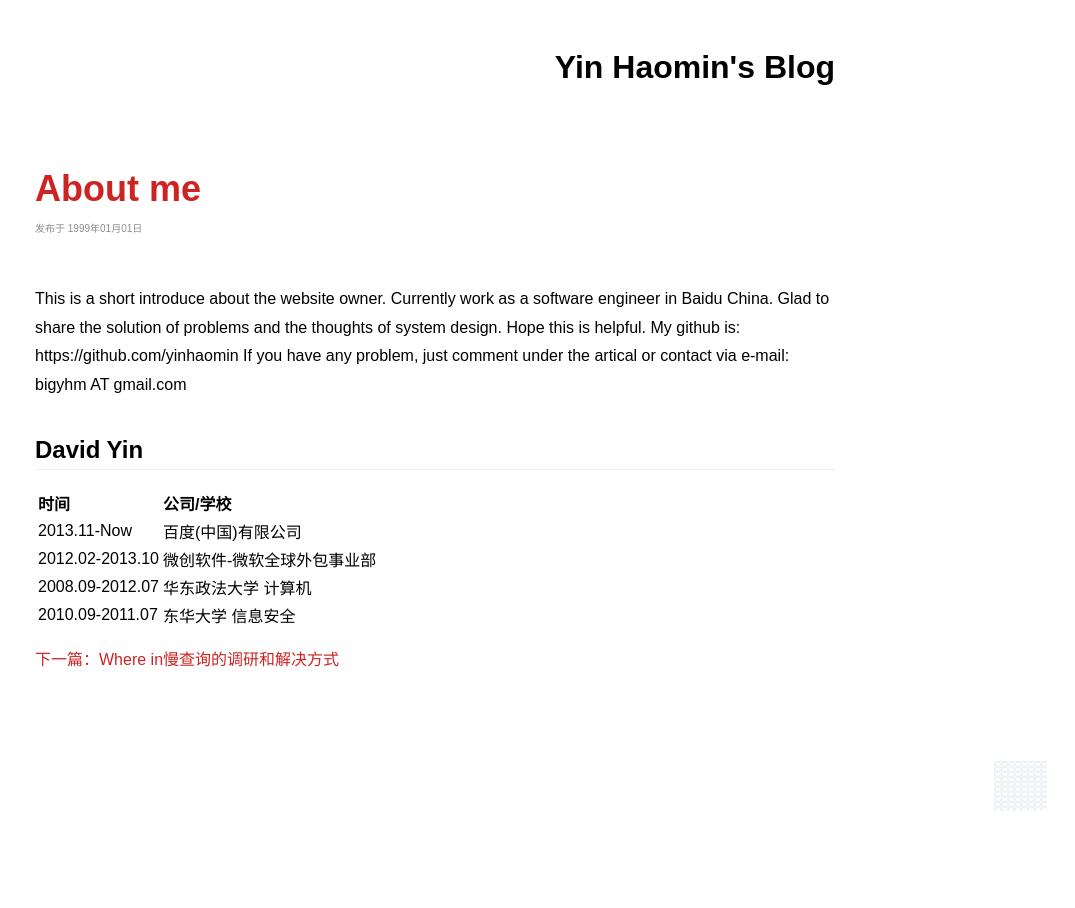
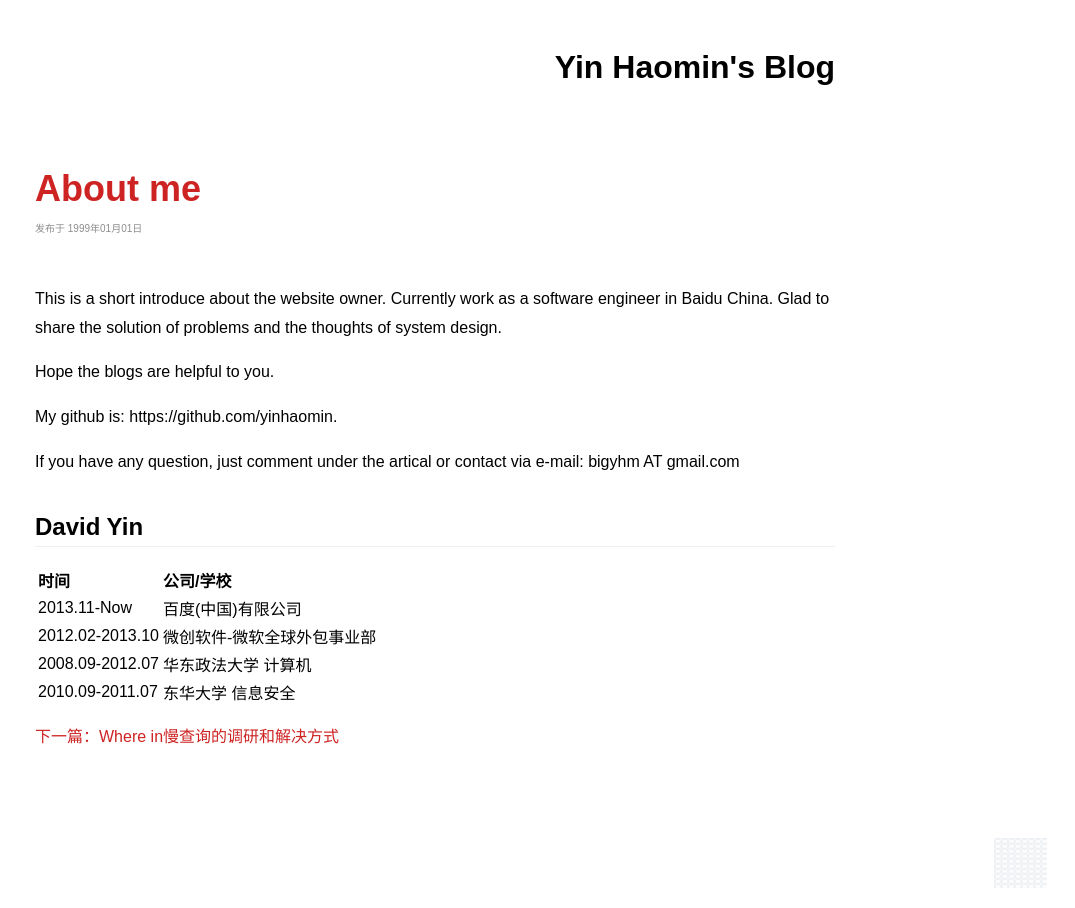
Before and after one commit to yinhaomin/yinhaomin.github.io, a Jekyll site: the page built from _posts/1999-01-01-About me.md, in a window 1280 px wide. Shown: the whole page, without its empty margins (205-1280 px from the left). Built offline with Jekyll 4.4.1, drawn with Linux system fonts in a browser that asks for light colours; comment, search, counter and statistics services are not loaded.

Commit message:
Update 1999-01-01-About me.md

```diff
--- a/_posts/1999-01-01-About me.md
+++ b/_posts/1999-01-01-About me.md
@@ -7,9 +7,12 @@
 
 This is a short introduce about the website owner. Currently work as a software engineer in Baidu China.
 Glad to share the solution of problems and the thoughts of system design.
-Hope this is helpful.
-My github is: https://github.com/yinhaomin
-If you have any problem, just comment under the artical or contact via e-mail: bigyhm AT gmail.com
+
+Hope the blogs are helpful to you.
+
+My github is: https://github.com/yinhaomin.
+
+If you have any question, just comment under the artical or contact via e-mail: bigyhm AT gmail.com
 
 ## David Yin
 
```
